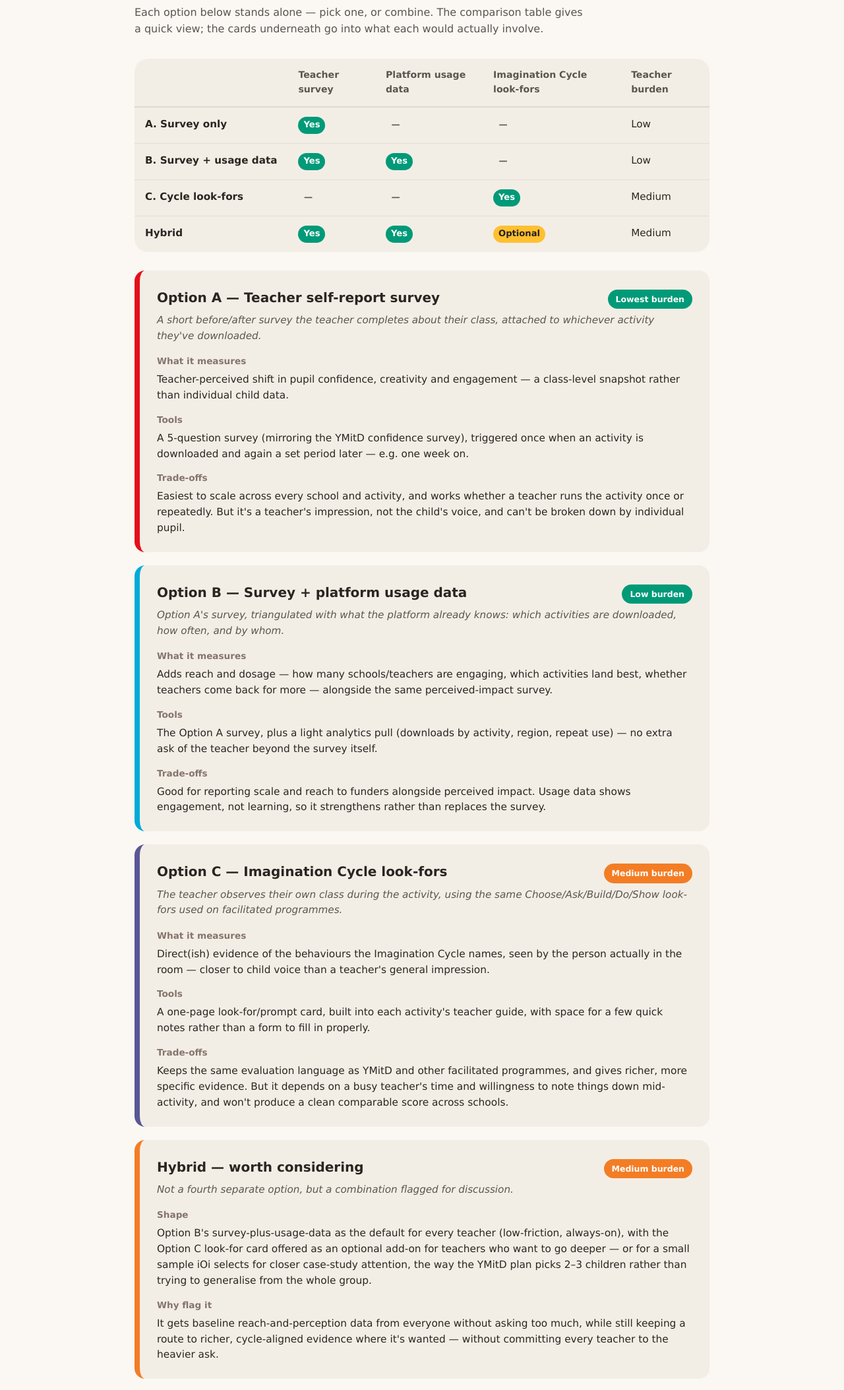
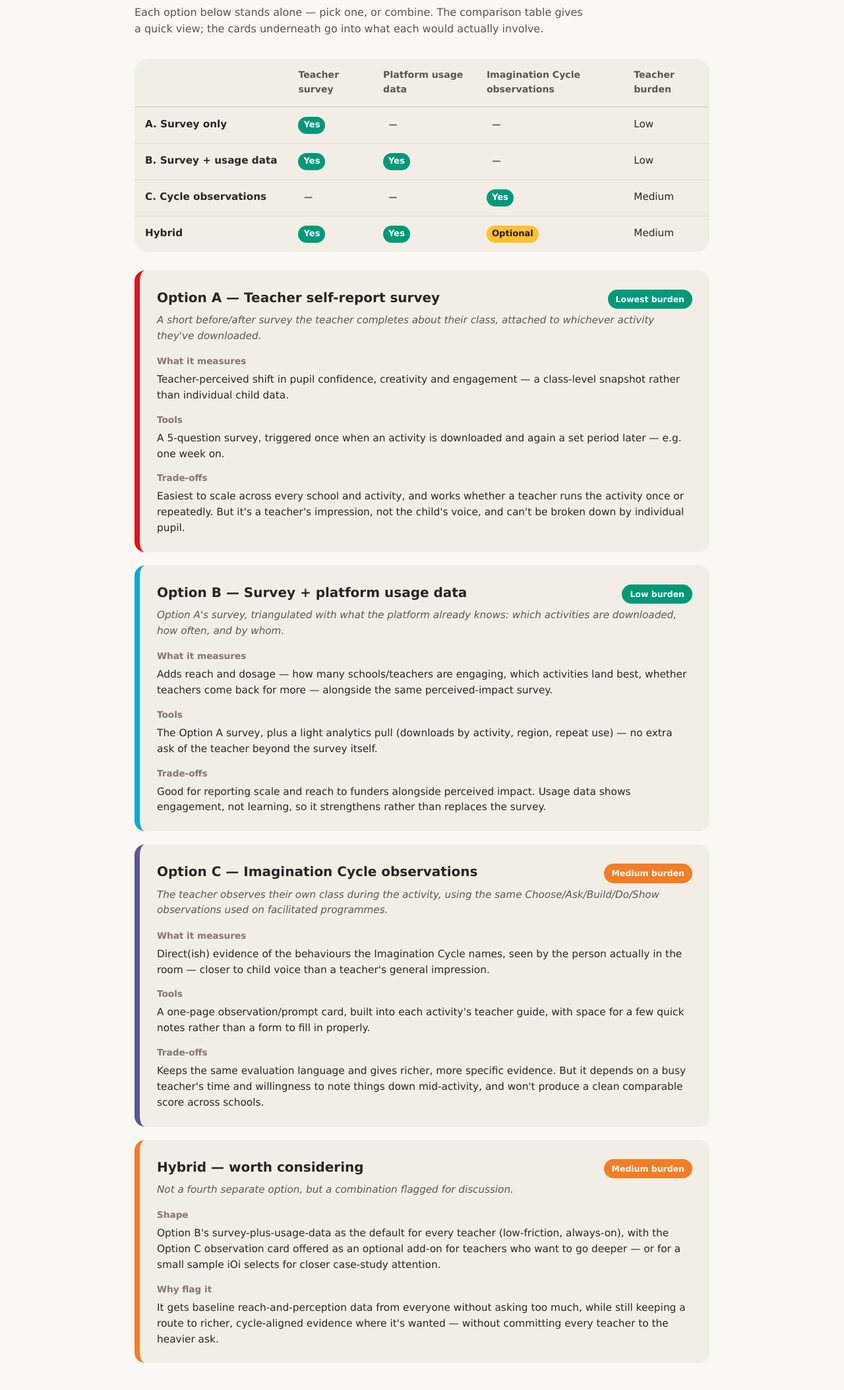
Before and after one commit to ioi-jean/iOi-evaluation, a plain HTML site: page iOi_in_your_classroom.html in a window 1280 px wide. Shown: the part 634-2741 px from the top of the page at 66% size. Drawn offline with Linux system fonts and the light colour scheme.

Commit message:
Update iOi_in_your_classroom.html

```diff
--- a/iOi_in_your_classroom.html
+++ b/iOi_in_your_classroom.html
@@ -369,7 +369,7 @@
             <th scope="col"></th>
             <th scope="col">Teacher survey</th>
             <th scope="col">Platform usage data</th>
-            <th scope="col">Imagination Cycle look-fors</th>
+            <th scope="col">Imagination Cycle observations</th>
             <th scope="col">Teacher burden</th>
           </tr>
         </thead>
@@ -389,7 +389,7 @@
             <td>Low</td>
           </tr>
           <tr>
-            <th scope="row">C. Cycle look-fors</th>
+            <th scope="row">C. Cycle observations</th>
             <td><span class="chip no">—</span></td>
             <td><span class="chip no">—</span></td>
             <td><span class="chip yes">Yes</span></td>
@@ -418,7 +418,7 @@
       </div>
       <div class="week-block">
         <h4>Tools</h4>
-        <p>A 5-question survey (mirroring the YMitD confidence survey), triggered once when an activity is downloaded and again a set period later — e.g. one week on.</p>
+        <p>A 5-question survey, triggered once when an activity is downloaded and again a set period later — e.g. one week on.</p>
       </div>
       <div class="week-block">
         <h4>Trade-offs</h4>
@@ -448,21 +448,21 @@
 
     <article class="week-card" data-tone="c">
       <div class="week-head">
-        <h3>Option C — Imagination Cycle look-fors</h3>
+        <h3>Option C — Imagination Cycle observations</h3>
         <span class="flex-tag burden-med">Medium burden</span>
       </div>
-      <p class="week-sub">The teacher observes their own class during the activity, using the same Choose/Ask/Build/Do/Show look-fors used on facilitated programmes.</p>
+      <p class="week-sub">The teacher observes their own class during the activity, using the same Choose/Ask/Build/Do/Show observations used on facilitated programmes.</p>
       <div class="week-block">
         <h4>What it measures</h4>
         <p>Direct(ish) evidence of the behaviours the Imagination Cycle names, seen by the person actually in the room — closer to child voice than a teacher's general impression.</p>
       </div>
       <div class="week-block">
         <h4>Tools</h4>
-        <p>A one-page look-for/prompt card, built into each activity's teacher guide, with space for a few quick notes rather than a form to fill in properly.</p>
+        <p>A one-page observation/prompt card, built into each activity's teacher guide, with space for a few quick notes rather than a form to fill in properly.</p>
       </div>
       <div class="week-block">
         <h4>Trade-offs</h4>
-        <p>Keeps the same evaluation language as YMitD and other facilitated programmes, and gives richer, more specific evidence. But it depends on a busy teacher's time and willingness to note things down mid-activity, and won't produce a clean comparable score across schools.</p>
+        <p>Keeps the same evaluation language and gives richer, more specific evidence. But it depends on a busy teacher's time and willingness to note things down mid-activity, and won't produce a clean comparable score across schools.</p>
       </div>
     </article>
 
@@ -474,7 +474,7 @@
       <p class="week-sub">Not a fourth separate option, but a combination flagged for discussion.</p>
       <div class="week-block">
         <h4>Shape</h4>
-        <p>Option B's survey-plus-usage-data as the default for every teacher (low-friction, always-on), with the Option C look-for card offered as an optional add-on for teachers who want to go deeper — or for a small sample iOi selects for closer case-study attention, the way the YMitD plan picks 2–3 children rather than trying to generalise from the whole group.</p>
+        <p>Option B's survey-plus-usage-data as the default for every teacher (low-friction, always-on), with the Option C observation card offered as an optional add-on for teachers who want to go deeper — or for a small sample iOi selects for closer case-study attention.</p>
       </div>
       <div class="week-block">
         <h4>Why flag it</h4>
@@ -482,9 +482,7 @@
       </div>
     </article>
 
-    <div class="note">
-      <strong>Not included above:</strong> a DAT-style test/re-test, as used in Week 1/4 of YMitD. It depends on standardised administration by the same adult with the same group across two set points — hard to guarantee on a self-directed platform where sessions vary in length and a teacher may not run the "after" measure at all. Worth revisiting only if a future version of iOi in your Classroom moves toward a structured, multi-session pathway rather than single activities.
-    </div>
+
   </div>
 </section>
 
@@ -666,7 +664,7 @@
         <h4>Depending on the option chosen</h4>
         <ul>
           <li>Options A/B/Hybrid: baseline survey questions (5-question confidence style)</li>
-          <li>Option C: none needed — the look-for card is used live, not as a baseline</li>
+          <li>Option C: none needed — the observation card is used live, not as a baseline</li>
         </ul>
       </div>
       <div class="week-block">
@@ -683,7 +681,7 @@
       <div class="week-block">
         <h4>Depending on the option chosen</h4>
         <ul>
-          <li>Option C/Hybrid: the Imagination Cycle look-for card, used loosely across the session rather than tied to a specific stage</li>
+          <li>Option C/Hybrid: the Imagination Cycle observation card, used loosely across the session rather than tied to a specific stage</li>
           <li>Options A/B: nothing required mid-activity — this is where the low-burden design pays off</li>
         </ul>
       </div>
@@ -702,7 +700,7 @@
         <h4>Depending on the option chosen</h4>
         <ul>
           <li>Options A/B/Hybrid: repeat the short survey</li>
-          <li>Option C: a few closing notes on the look-for card, or a short reflection prompt for pupils if the teacher has time</li>
+          <li>Option C: a few closing notes on the observation card, or a short reflection prompt for pupils if the teacher has time</li>
         </ul>
       </div>
       <div class="week-block">
@@ -725,7 +723,7 @@
       </div>
       <div class="week-block">
         <h4>Things to consider</h4>
-        <p>This is the closest iOi in your Classroom gets to YMitD's Week 1/4 comparison — but it's opt-in by nature of the platform, so the sample of teachers who do this repeatedly will be self-selecting (likely the most engaged), not representative.</p>
+        <p>This is opt-in by nature of the platform, so the sample of teachers who do this repeatedly will be self-selecting (likely the most engaged), not representative.</p>
       </div>
     </article>
   </div>
```
